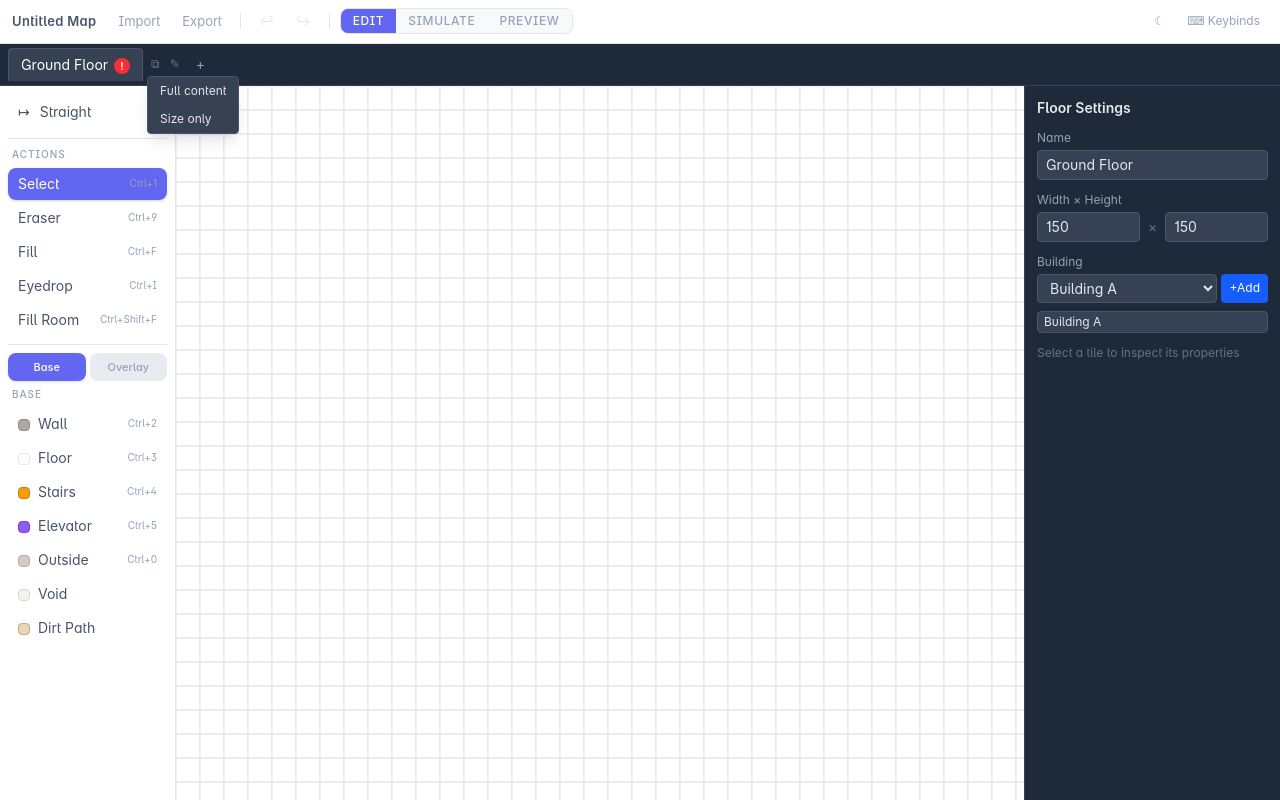
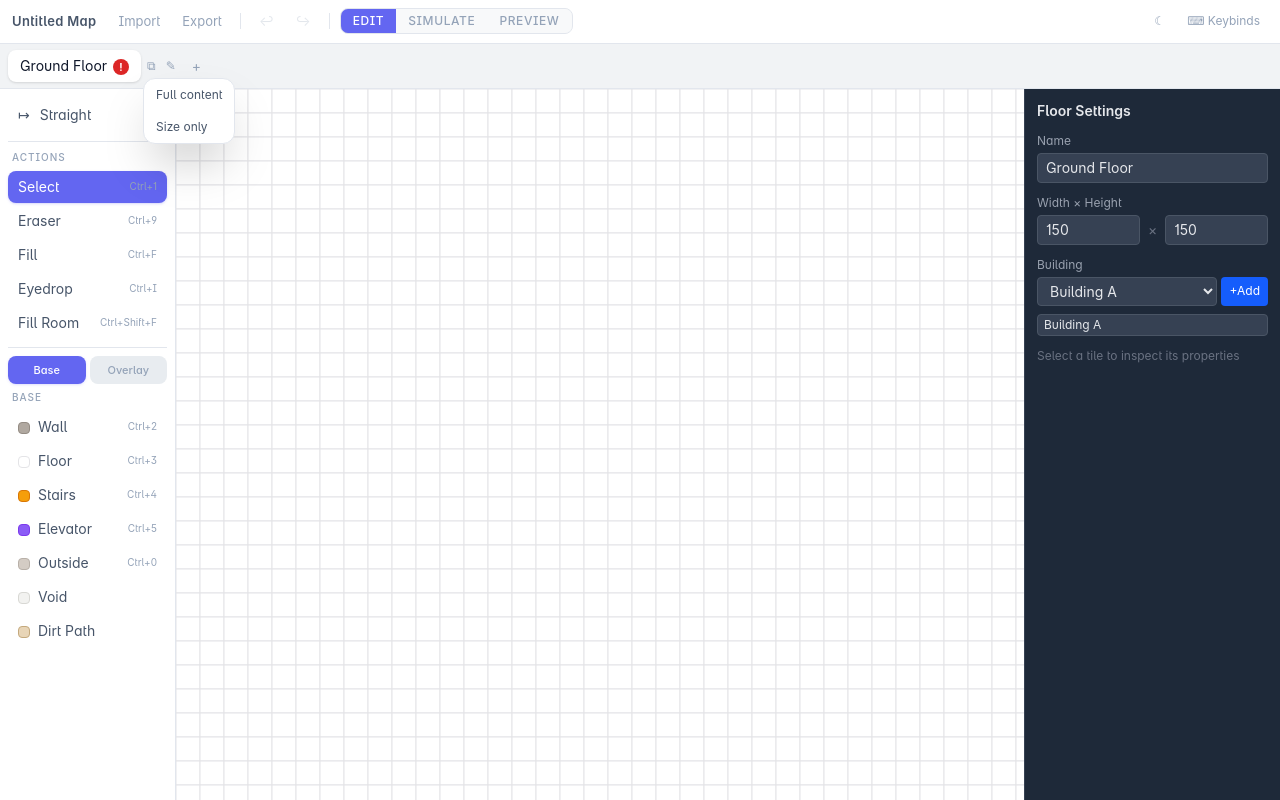
Before and after one commit to emiliano-go/mapcreator, a React (Vite) app: page / in a window 1280 px wide. Both pictures are taken after a click on the button "Duplicate floor". Built offline with nearby package versions, Linux system fonts and the light colour scheme.

Commit message:
FloorTabs: add duplicate floor popover, validation warning badge

```diff
--- a/src/editor/FloorTabs.tsx
+++ b/src/editor/FloorTabs.tsx
@@ -1,6 +1,7 @@
 import React, { useRef, useState, useEffect } from 'react'
 import { useStore } from './store'
 import { validateFloorConnectivity } from '../core/validator'
+import { formatKeys, getKeys } from '../core/keybinds'
 
 export default function FloorTabs() {
   const map = useStore((s) => s.map)
@@ -36,25 +37,25 @@ export default function FloorTabs() {
     errors.filter((e) => e.floorIndex === floorIndex).length
 
   return (
-    <div className="flex items-center gap-1 bg-gray-800 px-2 py-1 border-b border-gray-700 overflow-x-auto">
+    <div className="flex items-center gap-1 bg-deep-800 px-2 py-1.5 border-b border-border overflow-x-auto">
       {map.floors
         .sort((a, b) => a.order - b.order)
         .map((floor) => {
           const errCount = getErrorCount(floor.floorIndex)
           const isActive = floor.floorIndex === activeFloor
           return (
-            <div key={floor.floorIndex} className="flex items-center gap-1">
+            <div key={floor.floorIndex} className="flex items-center gap-0.5">
               <button
                 onClick={() => setActiveFloor(floor.floorIndex)}
-                className={`px-3 py-1.5 text-sm rounded-t transition-colors whitespace-nowrap ${
+                className={`px-3 py-1.5 text-sm rounded-lg transition-all duration-150 whitespace-nowrap ${
                   isActive
-                    ? 'bg-gray-700 text-white border-t border-l border-r border-gray-600'
-                    : 'text-gray-400 hover:text-gray-200 hover:bg-gray-750'
+                    ? 'bg-surface text-text-primary shadow-sm'
+                    : 'text-text-tertiary hover:text-text-primary hover:bg-surface-hover'
                 }`}
               >
                 {floor.label}
                 {errCount > 0 && (
-                  <span className="ml-1.5 inline-flex items-center justify-center w-4 h-4 rounded-full bg-red-500 text-white text-[10px] font-bold">
+                  <span className="ml-1.5 inline-flex items-center justify-center w-4 h-4 rounded-full bg-danger text-white text-[10px] font-bold">
                     !
                   </span>
                 )}
@@ -70,7 +71,7 @@ export default function FloorTabs() {
                         setDupPos({ top: rect.bottom + 4, left: rect.left, floorIndex: floor.floorIndex })
                       }
                     }}
-                    className="text-gray-500 hover:text-gray-300 text-xs px-1"
+                    className="text-text-tertiary hover:text-text-primary text-xs px-1 rounded-md hover:bg-surface-hover transition-all duration-150"
                     title="Duplicate floor"
                   >
                     ⧉
@@ -80,7 +81,7 @@ export default function FloorTabs() {
                       const label = prompt('Floor name:', floor.label)
                       if (label?.trim()) renameFloor(floor.floorIndex, label.trim())
                     }}
-                    className="text-gray-500 hover:text-gray-300 text-xs px-1"
+                    className="text-text-tertiary hover:text-text-primary text-xs px-1 rounded-md hover:bg-surface-hover transition-all duration-150"
                     title="Rename"
                   >
                     ✎
@@ -88,7 +89,7 @@ export default function FloorTabs() {
                   {map.floors.length > 1 && (
                     <button
                       onClick={() => removeFloor(floor.floorIndex)}
-                      className="text-red-400 hover:text-red-300 text-xs px-1"
+                      className="text-danger hover:text-danger/80 text-xs px-1 rounded-md hover:bg-surface-hover transition-all duration-150"
                       title="Remove"
                     >
                       ✕
@@ -101,8 +102,8 @@ export default function FloorTabs() {
         })}
       <button
         onClick={() => addFloor()}
-        className="px-2 py-1.5 text-gray-400 hover:text-gray-200 text-sm"
-        title="Add floor"
+        className="px-2 py-1.5 text-text-tertiary hover:text-text-primary text-sm cursor-pointer transition-all duration-150 rounded-lg hover:bg-surface-hover"
+        title={`Add floor (${formatKeys(getKeys('add-floor'))})`}
       >
         +
       </button>
@@ -111,17 +112,17 @@ export default function FloorTabs() {
         <div
           ref={dupRef}
           style={{ position: 'fixed', zIndex: 9999, top: dupPos.top, left: dupPos.left }}
-          className="bg-gray-700 border border-gray-600 rounded shadow-lg text-xs whitespace-nowrap"
+          className="bg-surface-elevated border border-border rounded-xl shadow-2xl text-xs whitespace-nowrap overflow-hidden"
         >
           <button
             onClick={() => { duplicateFloor(dupPos.floorIndex, 'full'); setDupPos(null) }}
-            className="block w-full text-left px-3 py-1.5 text-gray-200 hover:bg-gray-600"
+            className="block w-full text-left px-3 py-2 text-text-secondary hover:bg-surface-hover hover:text-text-primary transition-all duration-150"
           >
             Full content
           </button>
           <button
             onClick={() => { duplicateFloor(dupPos.floorIndex, 'size'); setDupPos(null) }}
-            className="block w-full text-left px-3 py-1.5 text-gray-200 hover:bg-gray-600"
+            className="block w-full text-left px-3 py-2 text-text-secondary hover:bg-surface-hover hover:text-text-primary transition-all duration-150"
           >
             Size only
           </button>
```
